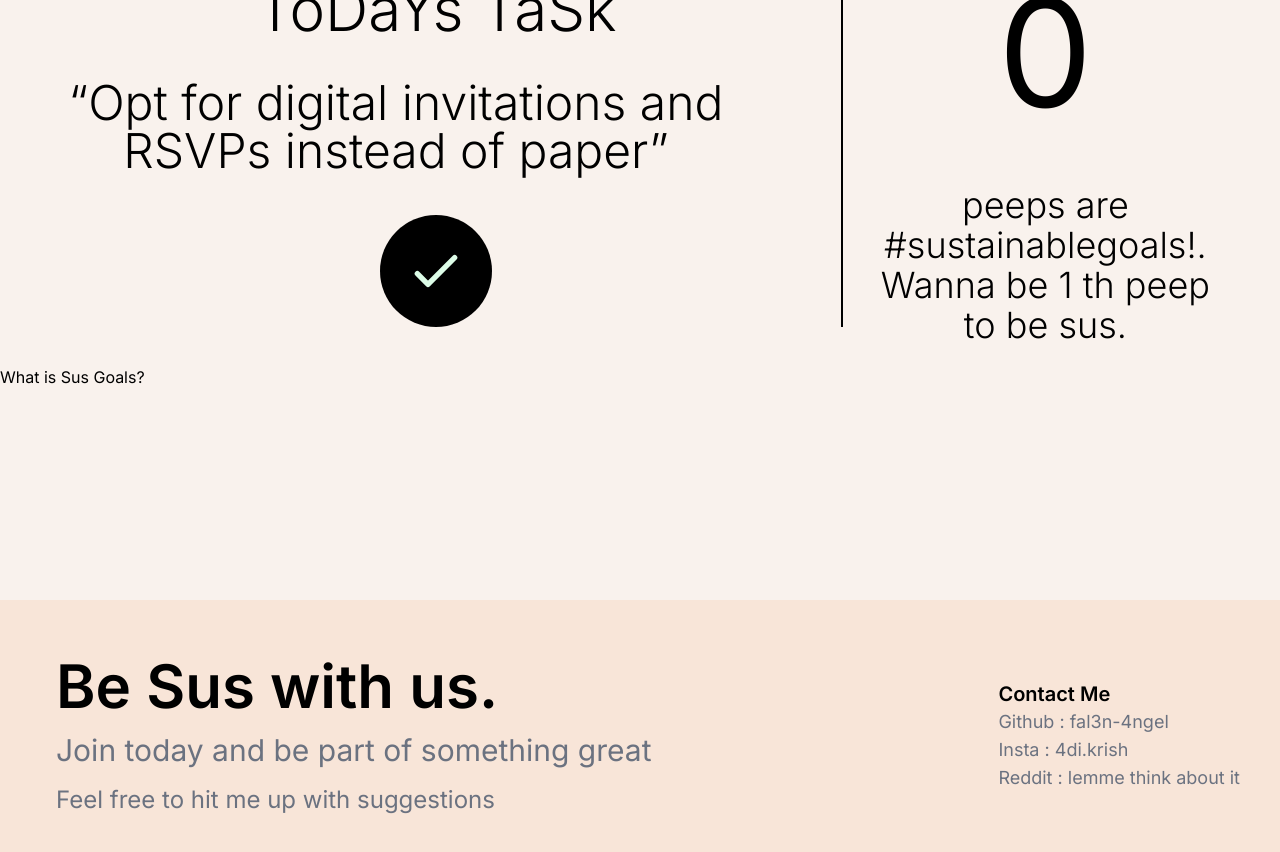
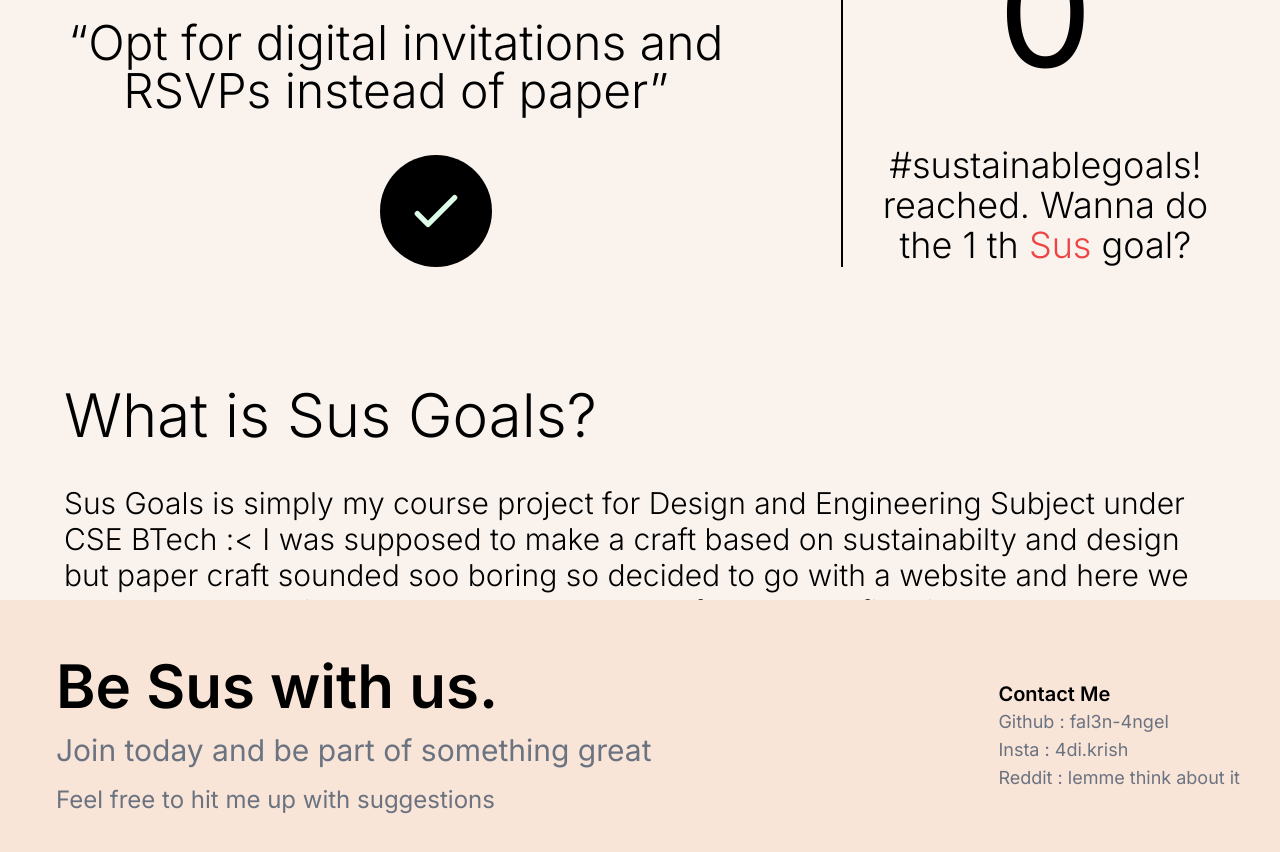
Before and after one commit to fal3n-4ngel/SusGoals, a Next.js app: page / in a window 1280 px wide. Shown: the part 1020-1872 px from the top of the page. Built offline with nearby package versions, Linux system fonts and the light colour scheme; no server answers; the database is empty.

Commit message:
update : about us

```diff
--- a/src/app/page.tsx
+++ b/src/app/page.tsx
@@ -79,13 +79,12 @@ export default function Home() {
         ref={aboutRef}
         className="w-full h-screen mt-10 scroll-mt-10  "
       >
-        <div className="my-20 text bg-black "></div>
+        <div className="my-10 text bg-black "></div>
         <WorldCount />
-        <div>
-          <div>What is Sus Goals?</div>
-          <div>
-
-          </div>
+        <div className="mt-[100px] w-[90%] mx-auto">
+          <div className="text-6xl  font-light my-10">What is Sus Goals?</div>
+          <div className="text-3xl font-light "> Sus Goals is simply my course project for Design and Engineering Subject under CSE BTech :&lt; I was supposed to make a craft based on sustainabilty and design but paper craft sounded soo boring so decided to go with a website and here we are. Why am I telling all these , coz I am out of content to fill this space up</div>
+          <div className="text-3xl font-light "> Anyway you a random Sustainable Goal everyday, DO IT and click the done button, it will increment the world wide counter for the goals reached. Techical side , Simply a react with next js app with firebase as backend which I coded on a single sleepless night.</div>
         </div>
       </div>
 
--- a/src/components/WorldCount/WorldCount.tsx
+++ b/src/components/WorldCount/WorldCount.tsx
@@ -247,14 +247,14 @@ function WorldCount() {
             </div>
             {!done && (
               <div className=" md:text-center text-ellipsis text-3xl md:text-4xl  mx-auto font-light  md:p-5">
-                peeps are #sustainablegoals!. Wanna be{" "}
-                <span className="font-light">{countValue + 1}</span> th peep to
-                be sus.
+                #sustainablegoals! reached. Wanna do the {" "}
+                <span className="font-light">{countValue + 1}</span> th
+                 <span className="text-red-500 font-light"> Sus</span> goal?
               </div>
             )}
             {done && (
               <div className=" md:text-center text-ellipsis text-3xl md:text-4xl  mx-auto font-light  md:p-5">
-                peeps are #sustainablegoals!. Thanks for bein a part of this.
+                #sustainablegoals! reached. Thanks for bein <span className="text-red-500 font-light"> Sus</span> with us.
               </div>
             )}
           </div>
```
